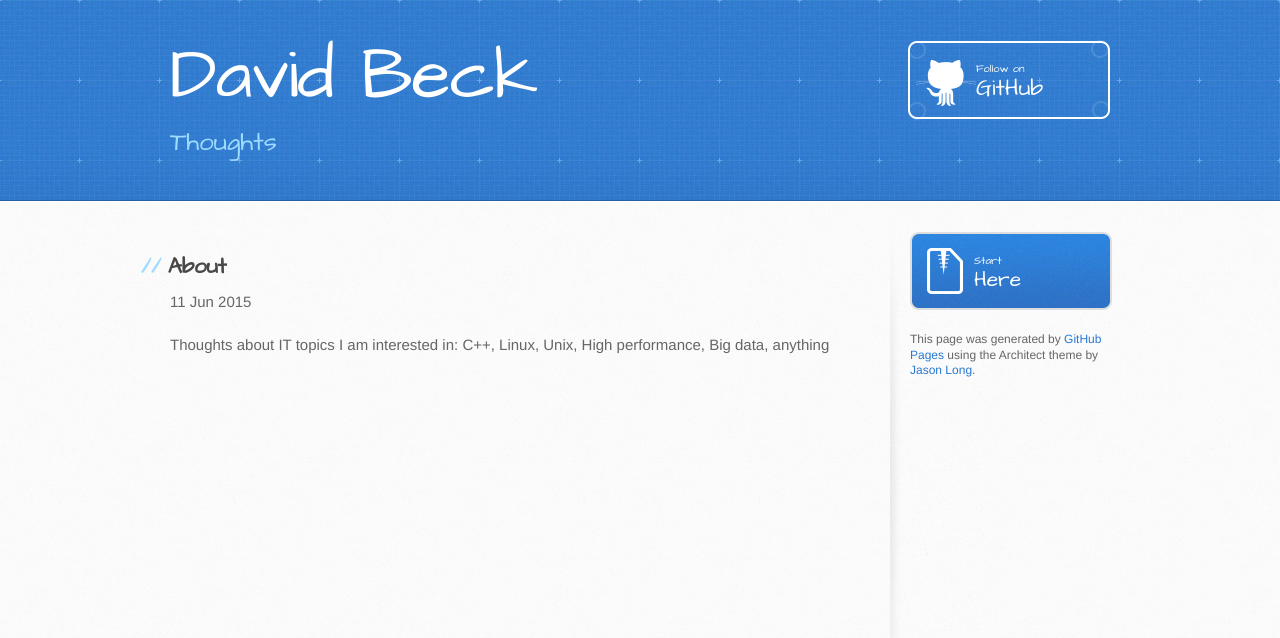
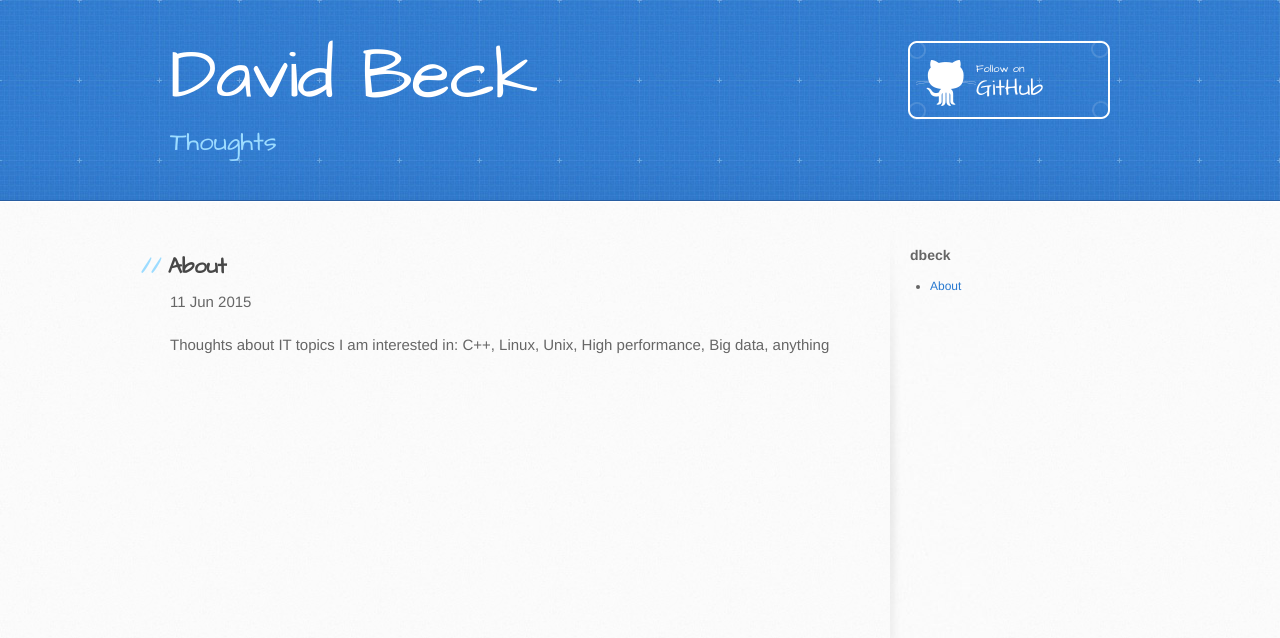
Before and after one commit to dbeck/dbeck.github.io, a Jekyll site: the page built from _posts/2015-06-11-about.markdown, in a window 1280 px wide. Shown: the top 638 px of the page. Built offline with Jekyll 4.4.1, drawn with Linux system fonts in a browser that asks for light colours; Markdown is read by kramdown in place of the engine named in the settings.

Commit message:
more revamps

```diff
--- a/_layouts/default.html
+++ b/_layouts/default.html
@@ -34,15 +34,38 @@
         </section>
 
         <aside id="sidebar">
-          <a href="/" class="button">
-            <small>Start</small>
-            Here
-          </a>
 
-          <p>This page was generated by <a href="https://pages.github.com">GitHub Pages</a> using the Architect theme by <a href="https://twitter.com/jasonlong">Jason Long</a>.</p>
+         {% capture tags %}
+           {% for tag in site.tags %}
+             {{ tag[0] }}
+           {% endfor %}
+        {% endcapture %}
+
+        {% assign sortedtags = tags | split:' ' | sort %}
+
+        {% for tag in sortedtags %}
+          <h3 id="{{ tag }}">{{ tag }}</h3>
+          <ul>
+            {% for post in site.tags[tag] %}
+              <li><a href="{{ post.url }}">{{ post.title }}</a></li>
+            {% endfor %}
+          </ul>
+        {% endfor %}
+
         </aside>
       </div>
     </div>
 
+    <script type="text/javascript">
+      var gaJsHost = (("https:" == document.location.protocol) ? "https://ssl." : "http://www.");
+      document.write(unescape("%3Cscript src='" + gaJsHost + "google-analytics.com/ga.js' type='text/javascript'%3E%3C/script%3E"));
+    </script>
+    <script type="text/javascript">
+      try {
+        var pageTracker = _gat._getTracker("UA-63922309-1");
+        pageTracker._trackPageview();
+      } catch(err) {}
+    </script>
+
   </body>
 </html>
--- a/_posts/2015-06-11-about.markdown
+++ b/_posts/2015-06-11-about.markdown
@@ -2,6 +2,9 @@
 layout: post
 title: About
 permalink: /about/
+category: me
+tags:
+ - dbeck
 ---
 
 Thoughts about IT topics I am interested in: C++, Linux, Unix, High performance, Big data, anything
--- a/_posts/2015-06-11-welcome-to-jekyll.markdown
+++ b/_posts/2015-06-11-welcome-to-jekyll.markdown
@@ -2,7 +2,7 @@
 layout: post
 title:  "Welcome to Jekyll!"
 date:   2015-06-11 11:32:40
-categories: jekyll update
+category: jekyll
 ---
 You’ll find this post in your `_posts` directory. Go ahead and edit it and re-build the site to see your changes. You can rebuild the site in many different ways, but the most common way is to run `jekyll serve`, which launches a web server and auto-regenerates your site when a file is updated.
 
```
